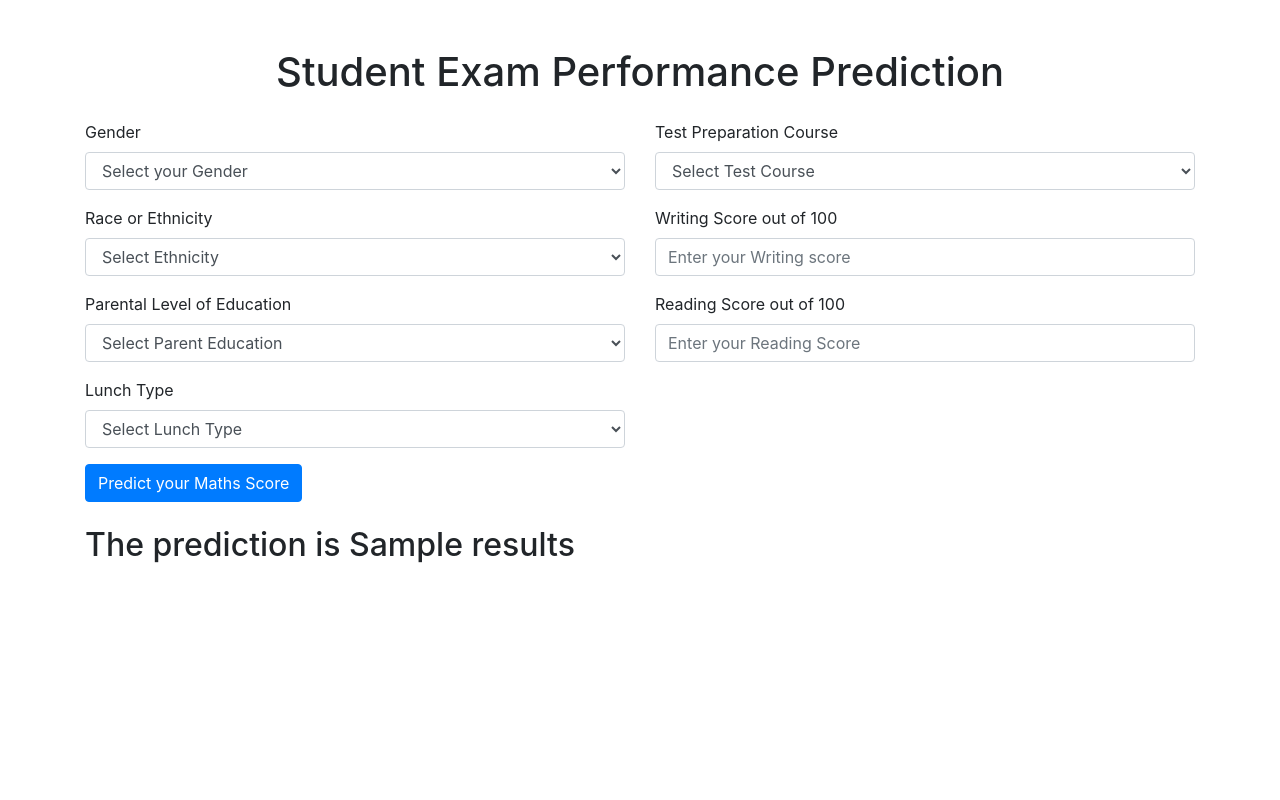
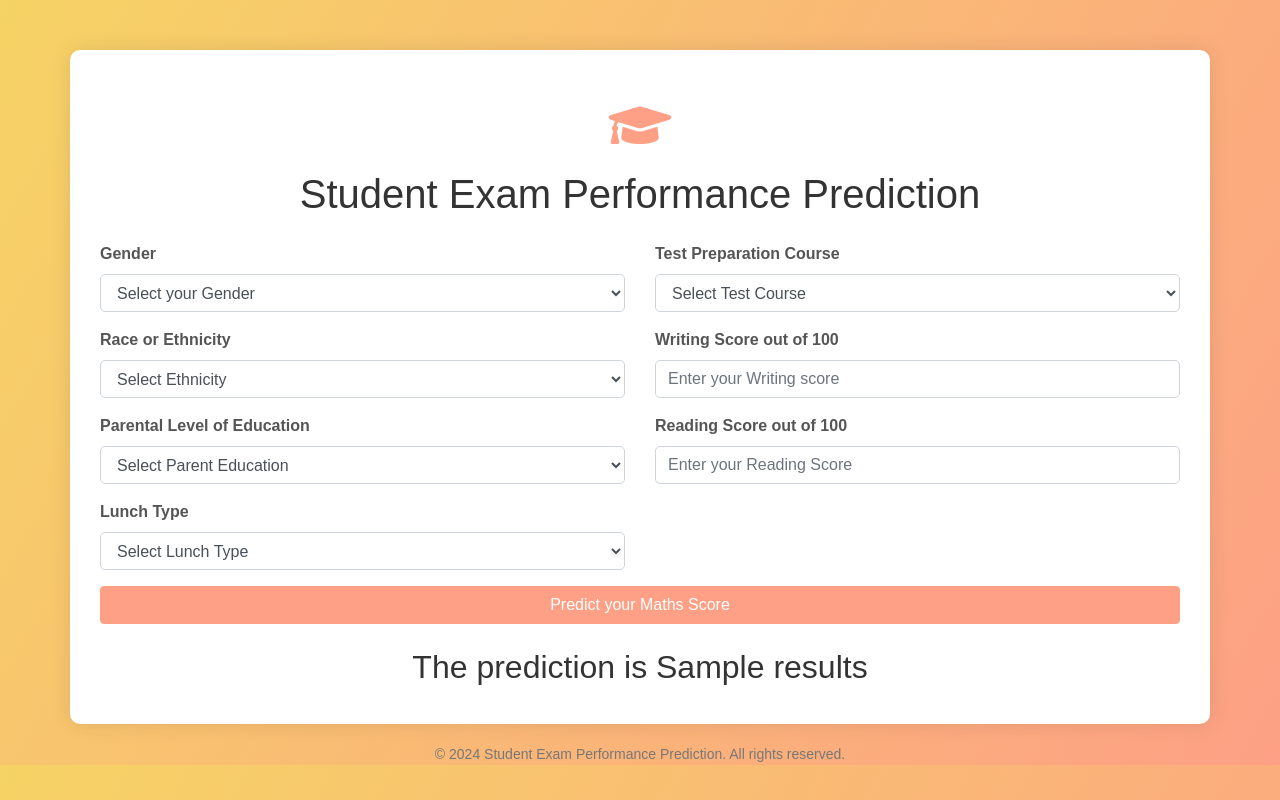
Before and after one commit to SwarnavaBanerjee24/student-performance-predictor, a Flask app: template templates/home.html in a window 1280 px wide. Run offline with Flask 3, Linux system fonts and the light colour scheme; the template is opened without the code that fills it: most values are stand-ins (such as "Sample title", 1, 10 or a date in 2020); some libraries are stand-ins or nearby versions.

Commit message:
Updated home.html

```diff
--- a/templates/home.html
+++ b/templates/home.html
@@ -5,12 +5,61 @@
     <title>Student Exam Performance Prediction</title>
     <meta name="viewport" content="width=device-width, initial-scale=1">
     <link rel="stylesheet" href="https://maxcdn.bootstrapcdn.com/bootstrap/4.5.2/css/bootstrap.min.css">
+    <link rel="stylesheet" href="https://cdnjs.cloudflare.com/ajax/libs/font-awesome/5.15.1/css/all.min.css">
+    <style>
+        body {
+            background: linear-gradient(120deg, #f6d365 0%, #fda085 100%);
+            font-family: 'Arial', sans-serif;
+        }
+        .container {
+            background: white;
+            border-radius: 10px;
+            box-shadow: 0 0 20px rgba(0, 0, 0, 0.1);
+            padding: 30px;
+            margin-top: 50px;
+        }
+        h1, h2 {
+            color: #333;
+        }
+        .form-group label {
+            font-weight: bold;
+            color: #555;
+        }
+        .btn-primary {
+            background-color: #fda085;
+            border-color: #fda085;
+        }
+        .btn-primary:hover {
+            background-color: #f6d365;
+            border-color: #f6d365;
+        }
+        .form-control {
+            border-radius: 5px;
+            box-shadow: none;
+        }
+        .form-control:focus {
+            border-color: #fda085;
+            box-shadow: 0 0 5px rgba(253, 160, 133, 0.5);
+        }
+        .icon {
+            color: #fda085;
+            font-size: 50px;
+            display: block;
+            margin: 20px auto;
+        }
+        .footer {
+            text-align: center;
+            margin-top: 20px;
+            font-size: 14px;
+            color: #777;
+        }
+    </style>
 </head>
 <body>
-    <div class="container mt-5">
+    <div class="container">
         <div class="login">
             <form action="{{ url_for('predict_datapoint')}}" method="post">
-                <h1 class="text-center mb-4">Student Exam Performance Prediction</h1>
+                <h1 class="text-center mb-4"><i class="fas fa-graduation-cap icon"></i>Student Exam Performance Prediction</h1>
 
                 <div class="row">
                     <div class="col-md-6">
@@ -74,10 +123,14 @@
                     </div>
                 </div>
 
-                <button type="submit" class="btn btn-primary">Predict your Maths Score</button>
+                <button type="submit" class="btn btn-primary btn-block">Predict your Maths Score</button>
             </form>
-            <h2 class="mt-4">The prediction is {{ results }}</h2>
+            <h2 class="text-center mt-4">The prediction is {{ results }}</h2>
         </div>
+    </div>
+
+    <div class="footer">
+        &copy; 2024 Student Exam Performance Prediction. All rights reserved.
     </div>
 
     <script src="https://ajax.googleapis.com/ajax/libs/jquery/3.5.1/jquery.min.js"></script>
```
Also changed, not shown: README.md.
